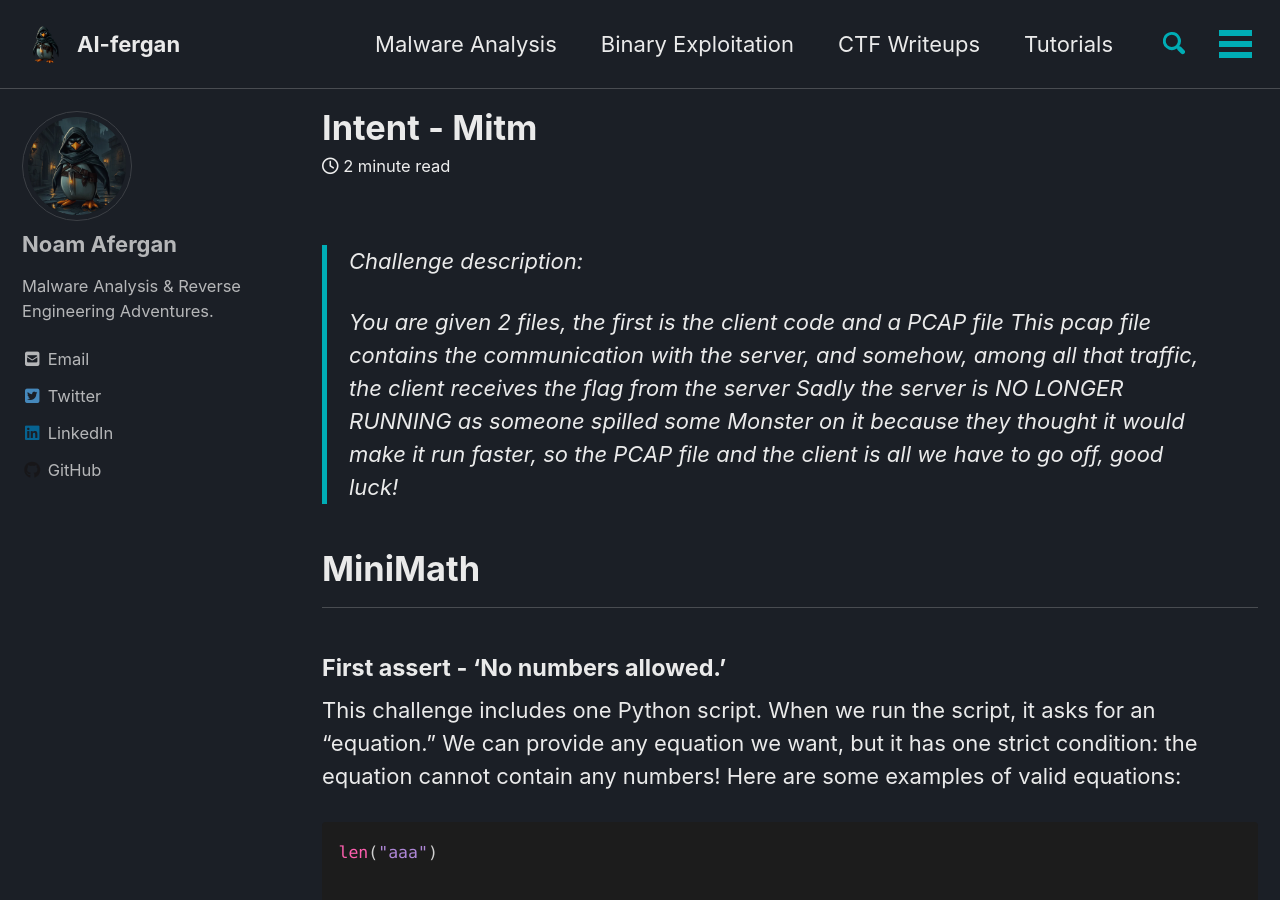
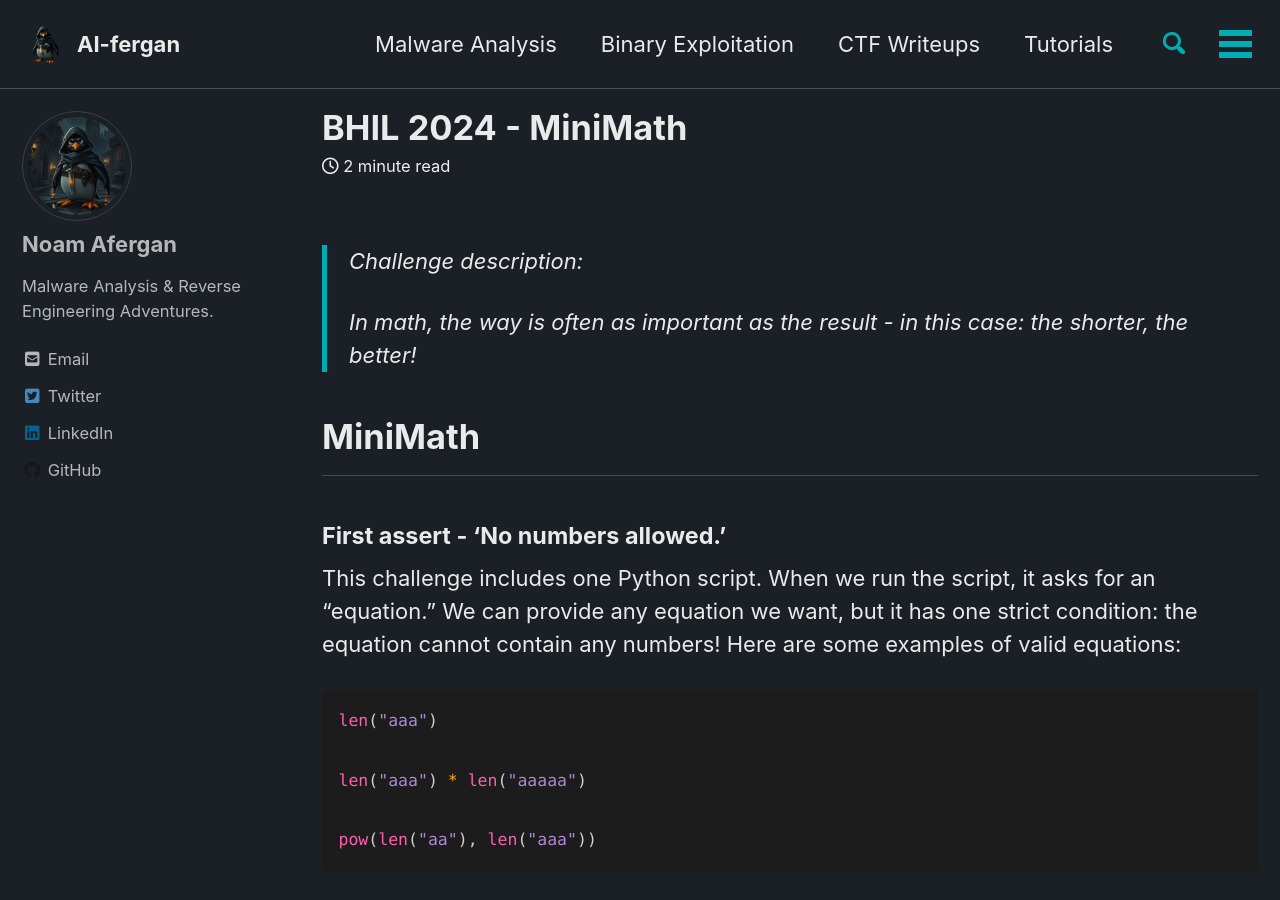
Before and after one commit to 4f3rg4n/4f3rg4n.github.io, a Jekyll site: the page built from _posts/CTF-Writeups/2024-11-10-minimath.md, in a window 1280 px wide and 900 px high. Built offline with Jekyll 4.4.1, drawn with Linux system fonts in a browser that asks for light colours; cached includes are drawn as plain includes; nearby versions of some CDN libraries.

Commit message:
Update bhil minimath

```diff
--- a/_posts/CTF-Writeups/2024-11-10-minimath.md
+++ b/_posts/CTF-Writeups/2024-11-10-minimath.md
@@ -1,17 +1,19 @@
 ---
-title: "Intent - Mitm"
+title: "BHIL 2024 - MiniMath"
 classes: wide
 header:
-  teaser: /assets/images/ctf-writeups/Intent/intent-summit-2024.jpg
+  teaser: /assets/images/ctf-writeups/BHIL/BHIL-2024-logo.jpg
 ribbon: green
-description: "You are given 2 files, the first is the client code and a PCAP file This pcap file contains the communication with the server, and somehow, among all that traffic, the client receives the flag from the server Sadly the server is NO LONGER RUNNING as someone spilled some Monster on it because they thought it would make it run faster, so the PCAP file and the client is all we have to go off, good luck!"
+description: "In math, the way is often as important as the result - in this case: the shorter, the better!"
 categories:
   - CTF Writeups
 ---
 
 > Challenge description:
 >
-> You are given 2 files, the first is the client code and a PCAP file This pcap file contains the communication with the server, and somehow, among all that traffic, the client receives the flag from the server Sadly the server is NO LONGER RUNNING as someone spilled some Monster on it because they thought it would make it run faster, so the PCAP file and the client is all we have to go off, good luck!
+> In math, the way is often as important as the result - in this case: the shorter, the better!
+
+
 
 
 
```
Also changed, not shown: assets/images/ctf-writeups/BHIL/BHIL-2024-logo.jpg (renamed from assets/images/ctf-writeups/BHIL/BHIL_2024_logo.jpg).
